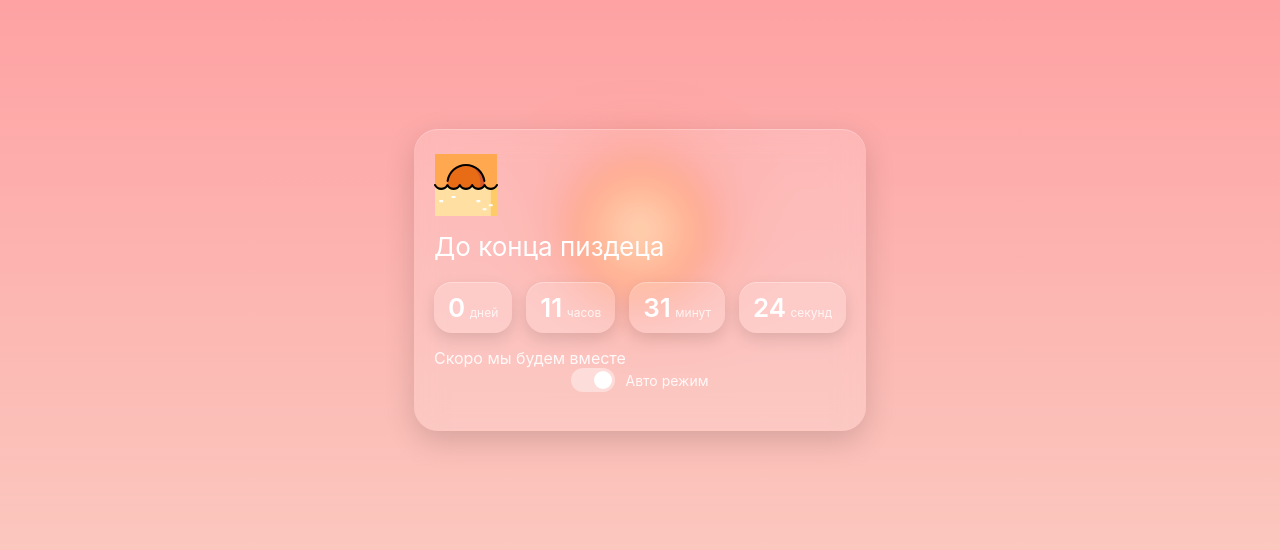
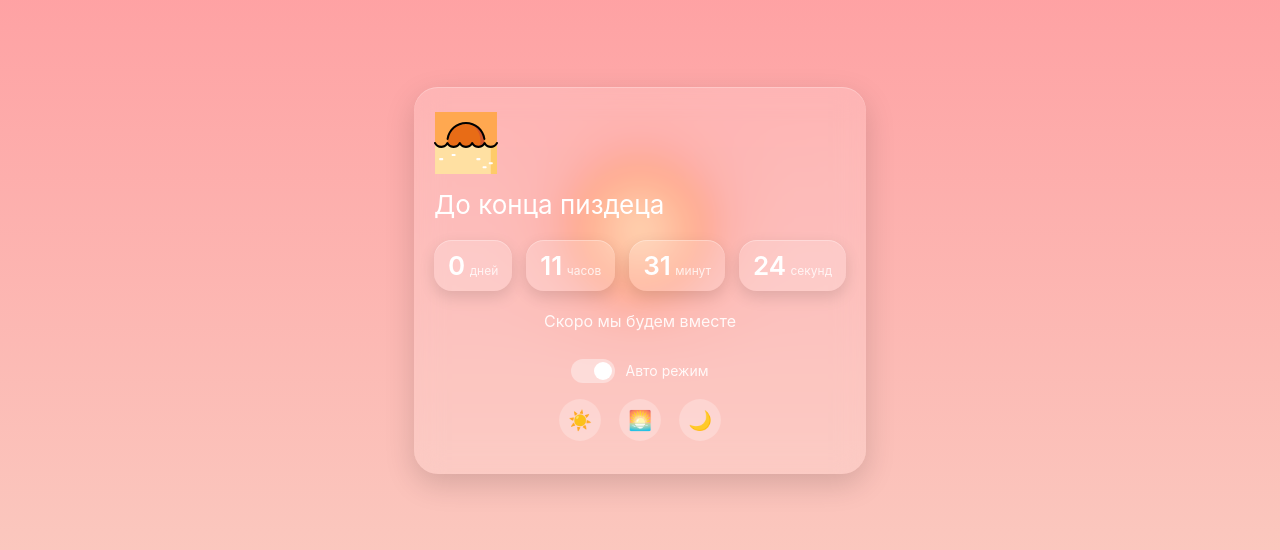
Before and after one commit to kudryaWW/LiyaTimer, a plain HTML site: page wwwroot/index.html in a window 1280 px wide. Shown: the part 120-670 px from the top of the page. Drawn offline with Linux system fonts and the light colour scheme.

```diff
--- a/wwwroot/css/styles.css
+++ b/wwwroot/css/styles.css
@@ -134,9 +134,18 @@ body.mode-night .sky-night {
 }
 
 .caption {
-    opacity: 0;
-    transition: opacity 0.6s ease;
+    margin-top: 20px;
+    margin-bottom: 28px;
+    text-align: center;
 }
+.auto-toggle {
+    display: flex;
+    align-items: center;
+    justify-content: center;
+    gap: 12px;
+    margin-bottom: 24px;
+}
+
 
     .caption.show {
         opacity: 0.9;
@@ -195,10 +204,12 @@ body.mode-night .sky-night {
 /* ===== РУЧНОЙ ВЫБОР ===== */
 
 .mode-switcher {
-    display: none;
-    gap: 14px;
+    display: flex;
     justify-content: center;
+    gap: 16px;
+    margin-top: 8px;
 }
+
 
     .mode-switcher button {
         background: rgba(255,255,255,0.25);
@@ -209,10 +220,17 @@ body.mode-night .sky-night {
         font-size: 20px;
         cursor: pointer;
     }
+.container {
+    padding-bottom: 32px;
+}
 
     .mode-switcher.show {
         display: flex;
     }
+.mode-switcher button {
+    transform: scale(0.95);
+}
+
 .stars {
     position: absolute;
     inset: 0;
```
